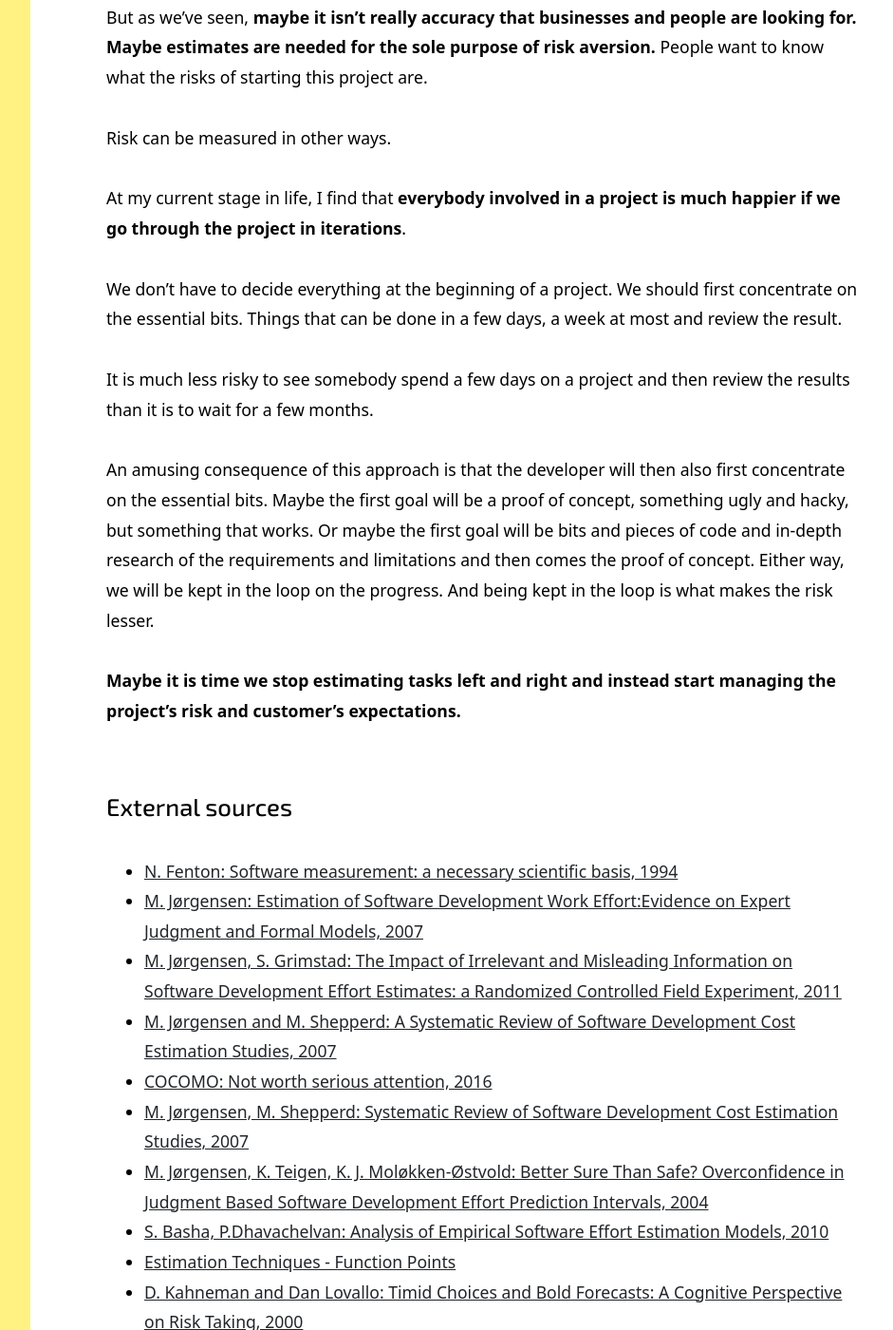
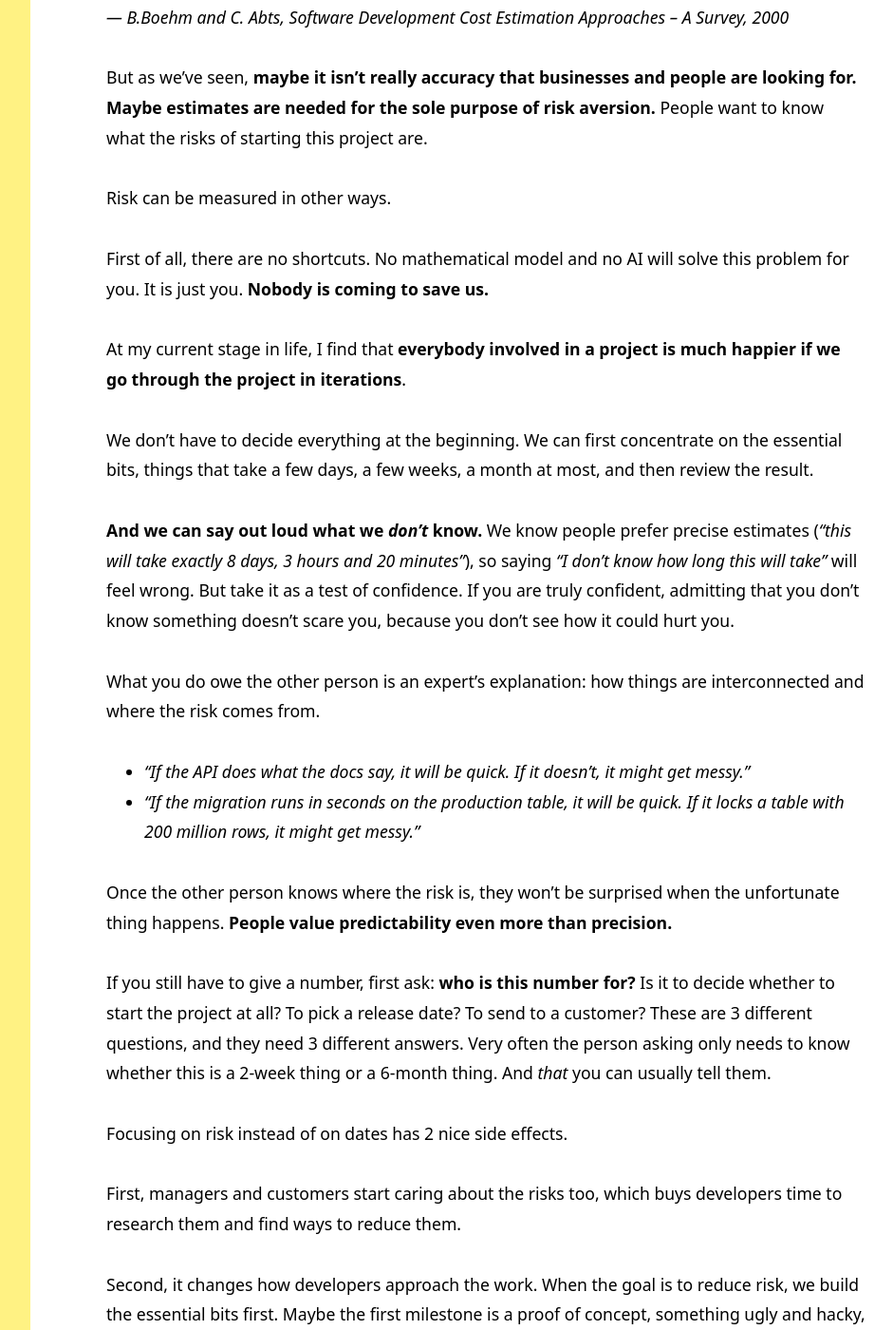
Before and after one commit to inesp/inesp.github.io, a Jekyll site: the page built from _posts/2020-11-04-estimation-is-a-delusion.md, in a window 1280 px wide and 1400 px high, scrolled down 29661 px. Shown: the whole window at 95% size, without its empty margins (288-1229 px from the left). Built offline with Jekyll 4.4.1, drawn with Linux system fonts in a browser that asks for light colours; nearby versions of some CDN libraries; some web fonts are replaced; a style sheet for code colours, icons or effects is not loaded; some of the changed text lies outside the part shown.

Commit message:
Improve the conclusion

```diff
--- a/_posts/2020-11-04-estimation-is-a-delusion.md
+++ b/_posts/2020-11-04-estimation-is-a-delusion.md
@@ -80,6 +80,8 @@ The math model is trying to beat the human by **pretending to be searching for a
 But then research shatters our idea of a superior robot, by proving that the best mathematical models for software estimations are those that are **highly calibrated to the team they are measuring**.
 
 By "calibrated" I mean that the function for calculating the required effort is fitted to data produced by this team in past projects. Or simpler: you need a team's statistics to be able to predict the team's future work.
+
+And by mathematical models, I also mean LLMs.
 
 1. So, first you have to have a stable team. No team changes every year, no hiring no firing.
 2. And then you need to measure the team's work, categorize every task and measure the time.
@@ -613,12 +615,31 @@ But as we've seen, **maybe it isn't really accuracy that businesses and people a
 
 Risk can be measured in other ways.
 
+First of all, there are no shortcuts. No mathematical model and no AI will solve this problem for you. It is just you. **Nobody is coming to save us.**
+
 At my current stage in life, I find that **everybody involved in a project is much happier if we go through the project in iterations**.
 
-We don't have to decide everything at the beginning of a project. We should first concentrate on the essential bits. Things that can be done in a few days, a week at most and review the result.
+We don't have to decide everything at the beginning. We can first concentrate on the essential bits, things that take a few days, a few weeks, a month at most, and then review the result.
 
-It is much less risky to see somebody spend a few days on a project and then review the results than it is to wait for a few months.
+**And we can say out loud what we _don't_ know.** We know people prefer precise estimates (_"this will take exactly 8 days, 3 hours and 20 minutes"_), so saying _"I don't know how long this will take"_ will feel wrong. But take it as a test of confidence. If you are truly confident, admitting that you don't know something doesn't scare you, because you don't see how it could hurt you.
 
-An amusing consequence of this approach is that the developer will then also first concentrate on the essential bits. Maybe the first goal will be a proof of concept, something ugly and hacky, but something that works. Or maybe the first goal will be bits and pieces of code and in-depth research of the requirements and limitations and then comes the proof of concept. Either way, we will be kept in the loop on the progress. And being kept in the loop is what makes the risk lesser.
+What you do owe the other person is an expert's explanation: how things are interconnected and where the risk comes from.
 
-**Maybe it is time we stop estimating tasks left and right and instead start managing the project's risk and customer's expectations.**
+- _"If the API does what the docs say, it will be quick. If it doesn't, it might get messy."_
+- _"If the migration runs in seconds on the production table, it will be quick. If it locks a table with 200 million rows, it might get messy."_
+
+Once the other person knows where the risk is, they won't be surprised when the unfortunate thing happens. **People value predictability even more than precision.**
+
+If you still have to give a number, first ask: **who is this number for?** Is it to decide whether to start the project at all? To pick a release date? To send to a customer? These are 3 different questions, and they need 3 different answers. Very often the person asking only needs to know whether this is a 2-week thing or a 6-month thing. And _that_ you can usually tell them.
+
+Focusing on risk instead of on dates has 2 nice side effects.
+
+First, managers and customers start caring about the risks too, which buys developers time to research them and find ways to reduce them.
+
+Second, it changes how developers approach the work. When the goal is to reduce risk, we build the essential bits first. Maybe the first milestone is a proof of concept, something ugly and hacky, but working. Or maybe it is research into the requirements and limitations, plus a few bits and pieces of code, and only then the proof of concept.
+
+It is much less risky to review a few days of work than to wait months before seeing anything.
+
+**Maybe it is time we stop estimating tasks left and right and instead start managing the project's risk and customers' expectations.**
+
+Life is unpredictable. Most of the time, people just want to know they can depend on you.
```
